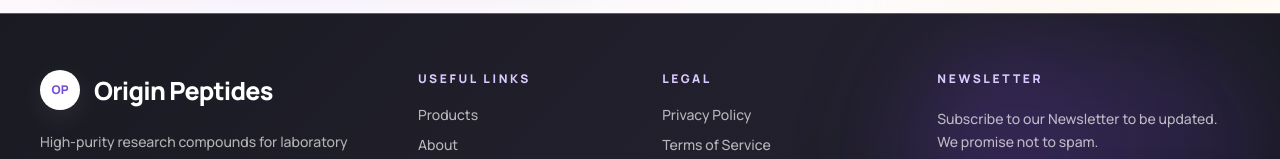
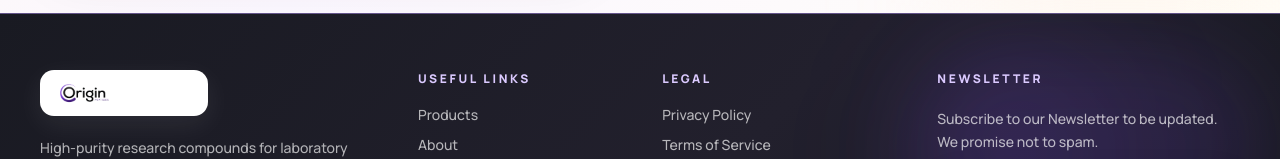
Before and after one commit to mhmdsalameh0/origin-store, a Next.js app in the folder frontend/: page / in a window 1280 px wide. Shown: the part 5865-6024 px from the top of the page. Built offline with nearby package versions, Linux system fonts and the light colour scheme.

Commit message:
Use logo image in footer

```diff
--- a/frontend/components/home/Footer.tsx
+++ b/frontend/components/home/Footer.tsx
@@ -1,3 +1,5 @@
+import Image from "next/image";
+
 export function Footer() {
   const linkClass =
     "group relative w-fit text-[14px] font-medium leading-none text-white/68 transition-colors duration-200 hover:text-white";
@@ -10,10 +12,15 @@ export function Footer() {
         <div className="grid gap-9 sm:grid-cols-2 lg:grid-cols-[1.22fr_0.7fr_0.82fr_1fr] lg:gap-16">
           <div>
             <div className="flex items-center gap-3.5">
-              <span className="grid size-10 place-items-center rounded-full border border-white/15 bg-white text-[12px] font-extrabold text-[#6f4cd3] shadow-[0_8px_28px_rgba(255,255,255,.08)]">
-                OP
+              <span className="relative block h-[46px] w-[168px] rounded-[14px] bg-white px-3 py-2 shadow-[0_8px_28px_rgba(255,255,255,.08)]">
+                <Image
+                  src="/images/ChatGPT-Image-Jul-26-2026-02_19_38-AM-1-768x358.png"
+                  alt="Origin Peptides"
+                  fill
+                  sizes="168px"
+                  className="object-contain object-left px-3 py-2"
+                />
               </span>
-              <span className="text-[25px] font-extrabold leading-none tracking-[-.03em] text-white">Origin Peptides</span>
             </div>
             <p className="mt-5 max-w-[330px] text-[14px] font-medium leading-[1.8] text-white/66">
               High-purity research compounds for laboratory and preclinical research applications
```
